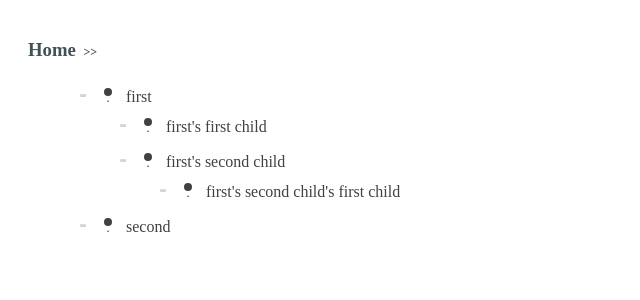
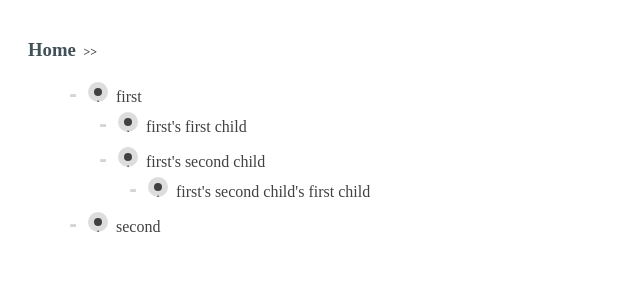
Before and after one commit to arpit-kapadia/React-Dynamic-Tree, a React app: page / in a window 1280 px wide. Shown: the top 300 px of the page, without its empty margins (0-640 px from the left). Built offline with nearby package versions, Linux system fonts and the light colour scheme.

Commit message:
Converted list to normal div elements and added expnasion identifier effect

```diff
--- a/App.jsx
+++ b/App.jsx
@@ -57,8 +57,7 @@ class App extends Component {
       _id,
       parent: parent,
       children: [],
-      title: '      ',
-      // title: `new child of ${parent} - element#${_id}`,
+      title: `new child of ${parent} - element#${_id}`,
     };
 
     let childIndex = -1;
--- a/Tree.jsx
+++ b/Tree.jsx
@@ -55,51 +55,18 @@ class Tree extends React.Component {
 
 
     return (
-      <ul style={{listStyle: 'none'}}> {html} </ul>
+      <div> {html} </div>
     );
   }
 
 
   specialKeyPressed = (e, item) => {
     if (e.keyCode == 13) { //ENTER
-      // console.log('e ===>', e);
-      // console.log('e ===>', e.currentTarget);
       this.props.addNewItem(item.parent, item._id, 13);
       e.preventDefault();
     }
 
     else if (e.keyCode == 9) { //TAB
-      // let { collection } = this.state;
-      // let parent = -1;
-      // let currentItemIndex = -1;
-
-      // collection.forEach((pivot, index) => {
-      //   if (pivot._id == item.parent) {
-      //     parent = pivot;
-      //     pivot.children.forEach((child, i) => {
-      //       if (child == item._id) {
-      //         currentItemIndex = i;
-      //       }
-      //     })
-      //   };
-      // });
-
-      // if (parent == -1 || currentItemIndex == -1 || currentItemIndex == 0) return;
-
-      // collection[currentItemIndex].parent = parent.children[currentItemIndex-1];
-      // collection.map(element => {
-      //   if (element._id == collection[currentItemIndex].parent) {
-      //     element.expanded = true;
-      //   }
-
-      //   return element;
-      // })
-
-      // this.props.setCollection(collection);
-
-      // console.log('e ===>', e);
-      // console.log('e ===>', e.currentTarget);
-
       this.props.addNewItem(item._id, item._id, 9);
       e.preventDefault();
     }
--- a/list-element.jsx
+++ b/list-element.jsx
@@ -54,13 +54,21 @@ class Li extends Component {
     }
 
     if (this.state.linkHover) {
-      linkStyle.border = '6px solid #CCCCCC';
+      linkStyle.border = '6px solid #BEBEBE';
+    }
+
+    else if (item.expanded) {
+      linkStyle.border = '6px solid #DDDDDD';
     }
 
     return (
-      <li
+      <div
         key={key}
-        style={{minHeight: '35px'}}
+        style={{
+          minHeight: '35px',
+          paddingRight: '30px',
+          marginLeft: '30px',
+        }}
       >
         <button
           onClick={() => this.props.toggleExpansion(item.title)}
@@ -91,7 +99,7 @@ class Li extends Component {
         <span>
           { item.expanded ? this.props.createTree(item._id, this.props.data) : '' }
         </span>
-      </li>
+      </div>
     );
   }
 
--- a/webpack.config.js
+++ b/webpack.config.js
@@ -8,7 +8,7 @@ var config = {
 
   devServer: {
     inline: true,
-    port: 3000
+    port: 4200,
   },
 
   module: {
```
